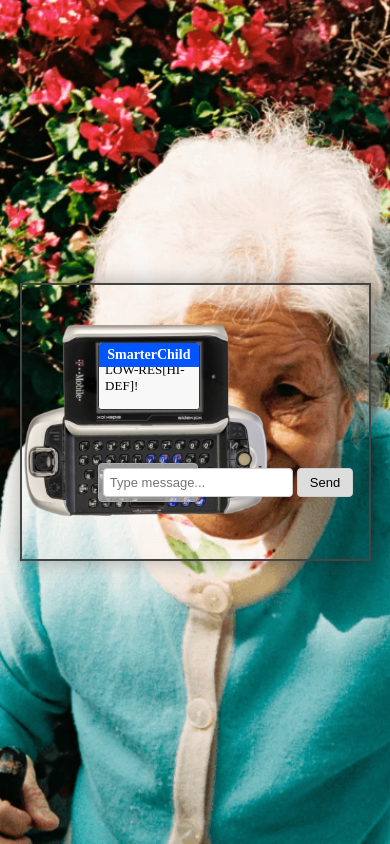
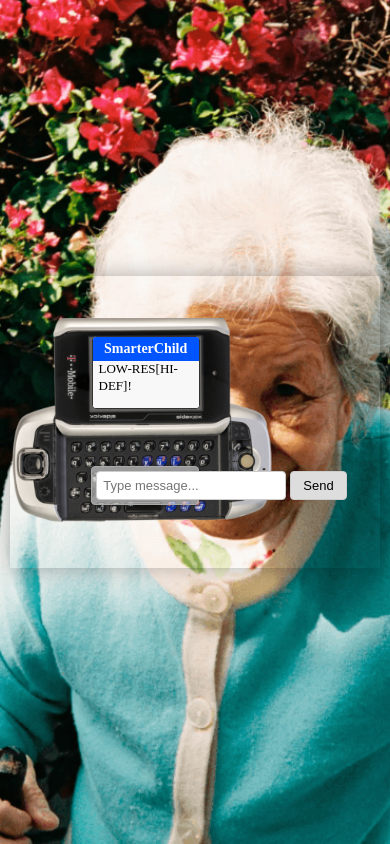
Before and after one commit to kidgrandma/glenIM, a plain HTML site: page index.html in a window 390 px wide. Drawn offline with Linux system fonts and the light colour scheme.

Commit message:
Update index.html

```diff
--- a/index.html
+++ b/index.html
@@ -3,7 +3,8 @@
 <head>
   <meta charset="UTF-8">
   <title>GLENJAMN INSTANT MESSENGER</title>
-      <link rel="icon" type="image/x-icon" href="images/glenfavico.ico">
+  <link rel="icon" type="image/x-icon" href="images/glenfavico.ico">
+  <!-- Ensures mobile devices scale correctly -->
   <meta name="viewport" content="width=device-width, initial-scale=1.0">
   <style>
     /* RESET */
@@ -16,6 +17,8 @@
     /* PAGE BACKGROUND */
     body {
       background: url("images/glenbackground.png") center/cover no-repeat;
+      /* Helps avoid scroll issues on iOS Safari */
+      overflow-x: hidden;
     }
 
     /* CENTER THE PHONE */
@@ -24,12 +27,15 @@
       justify-content: center;
       align-items: center;
       min-height: 100vh;
+      /* small padding so phone isn't flush with edges on very small screens */
+      padding: 8px;
     }
 
     /* PHONE WRAPPER WITH ASPECT RATIO */
     .wrapper {
       position: relative;
-      aspect-ratio: 1366 / 1080;  /* Example phone ratio */
+      /* Keep your same aspect ratio for phone mockup: 1366 ÷ 1080 ≈ 1.2648 */
+      aspect-ratio: 1366 / 1080;
       width: 90vw;
       max-width: 1366px;
 
@@ -81,7 +87,7 @@
       margin-bottom: 2px;
     }
 
-    /* INPUT + SEND BUTTON OVER KEYBOARD AT 80% */
+    /* INPUT + SEND BUTTON AT ~65% */
     .input-over-keyboard {
       position: absolute;
       top: 65%;
@@ -118,6 +124,22 @@
     .input-over-keyboard button:hover {
       background: #ccc;
     }
+
+    /*
+      MEDIA QUERIES for small screens
+      e.g., if screen < 480px wide,
+      let the phone fill nearly 100% width & remove border if needed
+    */
+    @media (max-width: 480px) {
+      .wrapper {
+        width: 95vw;
+        max-width:  none; /* so it doesn't stop at 1366px on small devices */
+        border: none;     /* optional if you want to remove border on small screens */
+      }
+      .outer {
+        padding: 4px; /* reduce outer padding on very small screens */
+      }
+    }
   </style>
 </head>
 <body>
@@ -130,7 +152,7 @@
         <div class="messages" id="messages"></div>
       </div>
 
-      <!-- Semi-transparent input at 80% position + SEND button -->
+      <!-- Semi-transparent input w/ SEND button -->
       <div class="input-over-keyboard">
         <input type="text" id="userInput" placeholder="Type message...">
         <button id="sendBtn">Send</button>
@@ -144,27 +166,24 @@
       "Did you RSVP yet for LOW-RES[HI-DEF]? April 9th, HVW8 Gallery—don't miss it!",
       "BONOBO, THEE MIKE B, you—sounds like a plan!",
       "I only know about LOW-RES[HI-DEF] at HVW8.",
-    "RSVP or regret it—your choice.",
+      "RSVP or regret it—your choice.",
       "HVW8 Gallery, 661 N. Spaulding Ave., 6–10PM on April 9."
     ];
 
     const userInputField = document.getElementById('userInput');
     const sendBtn = document.getElementById('sendBtn');
 
-    // 1) Enter Key Listener (multiple fallback checks)
+    // 1) Enter Key Listener
     userInputField.addEventListener('keydown', function(e) {
-      // e.key should be 'Enter' in modern browsers
-      // e.keyCode === 13 for older browsers
-      // e.which === 13 for old IE
       if (e.key === 'Enter' || e.keyCode === 13 || e.which === 13) {
         handleSend();
       }
     });
 
-    // 2) Send Button Listener
+    // 2) Send Button
     sendBtn.addEventListener('click', handleSend);
 
-    // Core function to send user message + get bot reply
+    // Send user message + bot reply
     function handleSend() {
       const userMessage = userInputField.value.trim();
       if (userMessage !== '') {
@@ -174,7 +193,7 @@
       }
     }
 
-    // Add a message to .messages
+    // Add message to .messages
     function addMessage(sender, text) {
       const messagesEl = document.getElementById('messages');
       const msgDiv = document.createElement('div');
@@ -184,7 +203,7 @@
       messagesEl.scrollTop = messagesEl.scrollHeight;
     }
 
-    // Bot replies
+    // Bot reply
     function botReply(userInput) {
       const input = userInput.toLowerCase();
       let reply;
@@ -201,7 +220,7 @@
       addMessage('SmarterChild', reply);
     }
 
-    // Initial greeting
+    // Greeting on load
     window.addEventListener('load', () => {
       addMessage('SmarterChild', "Hey! I'm SmarterGLEN. Ask me about LOW-RES[HI-DEF]!");
     });
```
